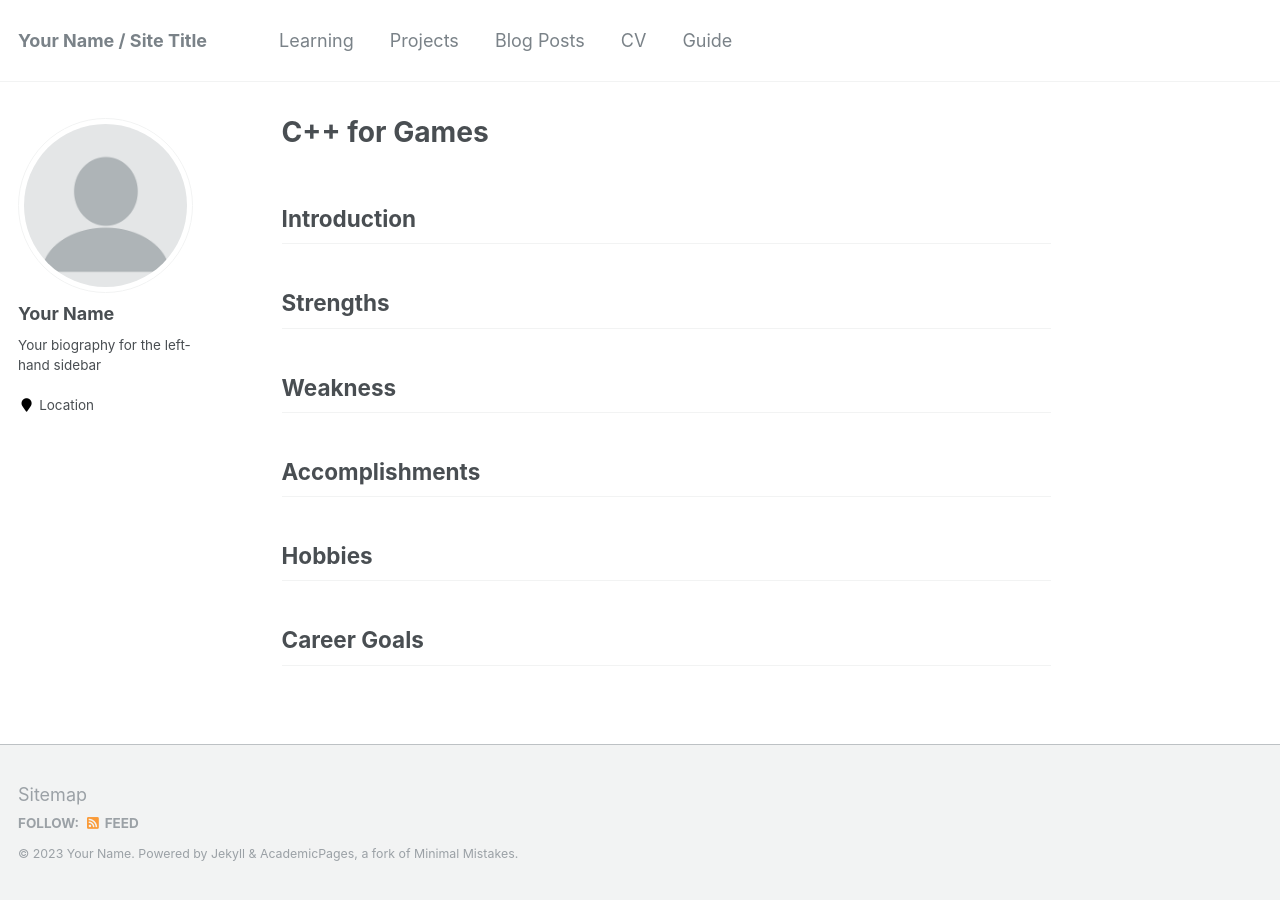
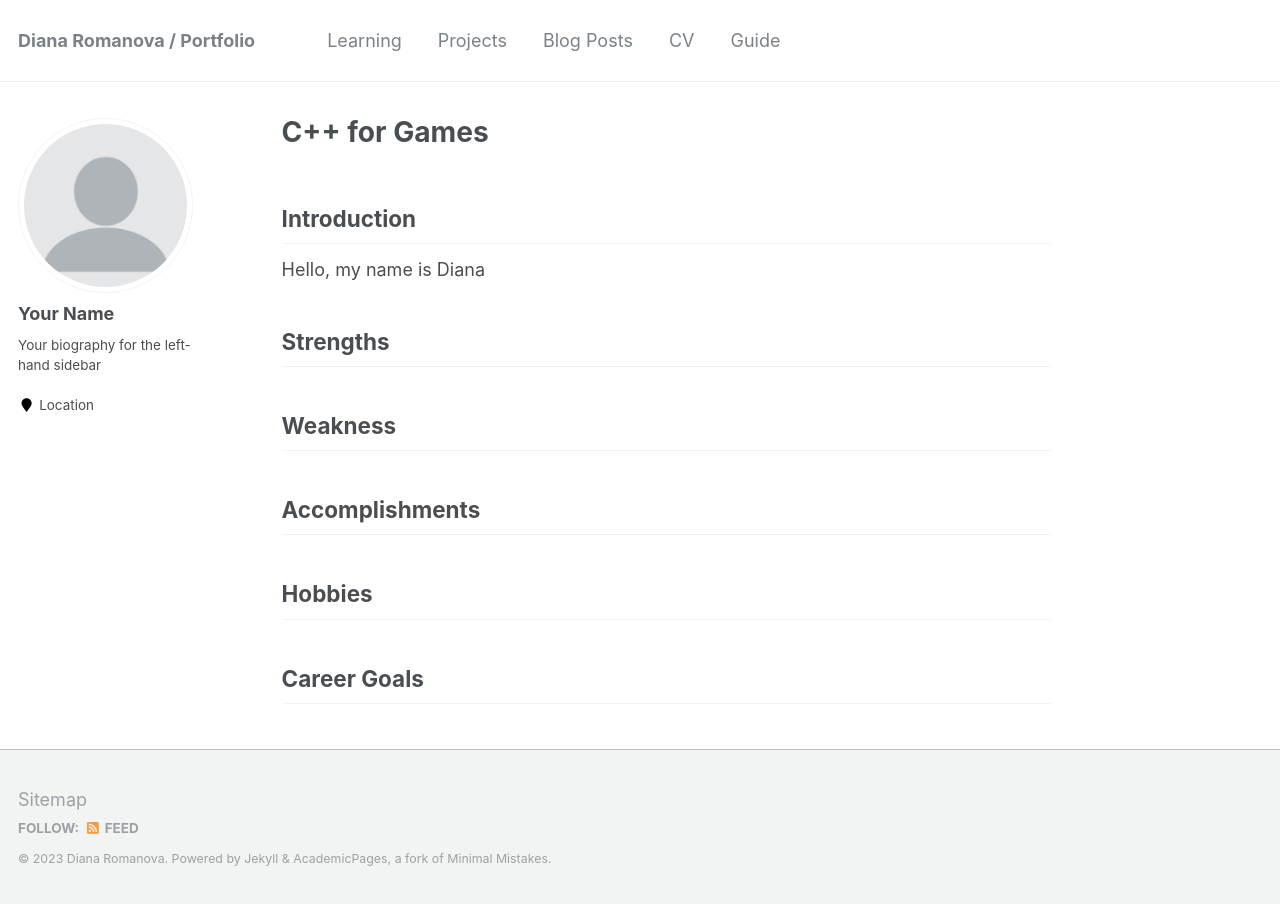
Before and after one commit to DiaRomanova/DiaRomanova.github.io, a Jekyll site: the page built from _pages/index.md, in a window 1280 px wide. Built offline with Jekyll 4.4.1, drawn with Linux system fonts in a browser that asks for light colours.

Commit message:
Updated about page.

```diff
--- a/_config.yml
+++ b/_config.yml
@@ -7,11 +7,11 @@
 
 # Site Settings
 locale                   : "en-US"
-title                    : "Your Name / Site Title"
+title                    : "Diana Romanova / Portfolio"
 title_separator          : "-"
-name                     : &name "Your Name"
+name                     : &name "Diana Romanova"
 description              : &description "personal description"
-url                      : https://cppforgames.github.io # the base hostname & protocol for your site e.g. "https://mmistakes.github.io"
+url                      : https://DiaRomanova.github.io # the base hostname & protocol for your site e.g. "https://mmistakes.github.io"
 baseurl                  : "" # the subpath of your site, e.g. "/blog"
 repository               : "DiaRomanova.github.io"
 teaser                   :  # filename of teaser fallback teaser image placed in /images/, .e.g. "500x300.png"
--- a/_pages/index.md
+++ b/_pages/index.md
@@ -9,7 +9,7 @@ redirect_from:
 ---
 
 ## Introduction
-
+Hello, my name is Diana
 <!---
 Introduce yourself, who are you? Where are you from? Why do you want to be a game programmer? What got you interested in game development? For example, you could tell about the moment in your life that you realized that you wanted to be a game programmer.
 -->
```
Also changed, not shown: Gemfile.lock.
